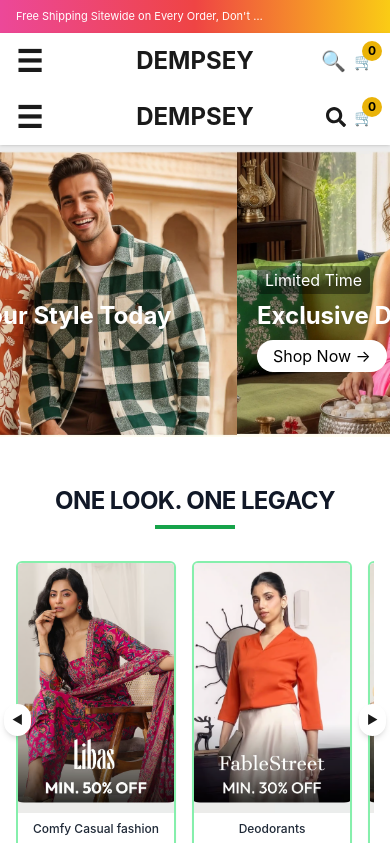
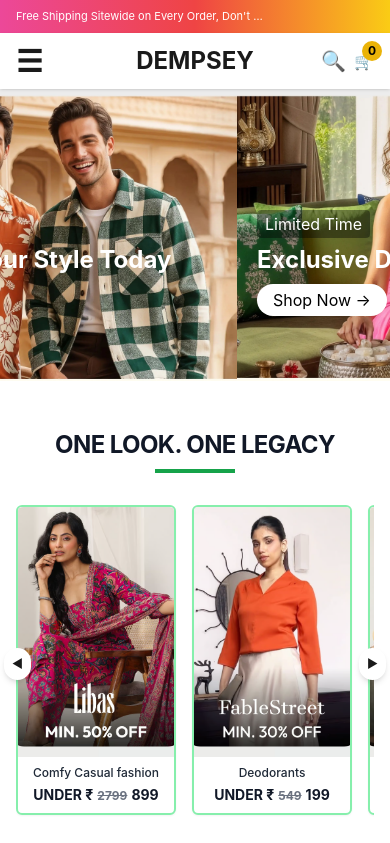
Before and after one commit to Rajumishra23/beyoung, a React (Create React App) app: page / in a window 390 px wide. Shown: the top 843 px of the page. Built offline with nearby package versions, Linux system fonts and the light colour scheme.

Commit message:
Updated layout for better responsive view

```diff
--- a/src/components/Header.js
+++ b/src/components/Header.js
@@ -1,6 +1,5 @@
 import React, { useEffect, useRef, useState } from "react";
 import { motion } from "framer-motion";
- import { FaSearch } from "react-icons/fa"; // add this at the top of your file
 
 const menuItems = {
   MEN: [
@@ -200,43 +199,7 @@
           </div>
         </nav>
 
-       {/* Mobile Navbar */}
-<nav className="md:hidden flex items-center justify-between px-4 py-3 relative">
-  {/* Hamburger Left */}
-  <button
-    className="text-3xl font-bold absolute left-4 top-1/2 -translate-y-1/2"
-    onClick={() => setMobileMenuOpen(!mobileMenuOpen)}
-  >
-    {mobileMenuOpen ? "×" : "☰"}
-  </button>
-
-  {/* Logo Center */}
-  <div className="mx-auto text-2xl font-bold cursor-pointer">DEMPSEY</div>
-
-  {/* Cart Right + Search Icon */}
-  <div className="absolute right-4 top-1/2 -translate-y-1/2 flex items-center gap-2">
-    {/* Search Icon */}
-
-
-<button
-  className="text-xl"
-  onClick={() => setShowMobileSearch((prev) => !prev)}
->
-  <FaSearch />
-</button>
-
-
-    {/* Cart */}
-    <div className="relative">
-      🛒
-      <span className="absolute -top-2 -right-2 bg-yellow-500 text-black text-xs font-bold px-1.5 py-0.5 rounded-full">
-        0
-      </span>
-    </div>
-  </div>
-</nav>
-
-{/* Mobile Search Bar - opens below navbar */}
+        {/* Mobile Search Bar */}
         {showMobileSearch && (
           <div className="md:hidden px-4 mt-2">
             <div className="flex items-center bg-gray-100 rounded-md border px-2">
@@ -254,8 +217,6 @@
             </div>
           </div>
         )}
-
-
       </header>
 
       {/* Banner */}
```
Lines whose indentation alone changed are shown as unchanged.
